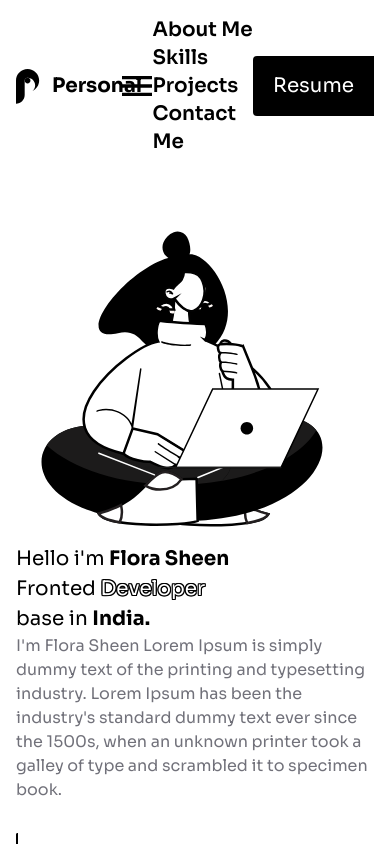
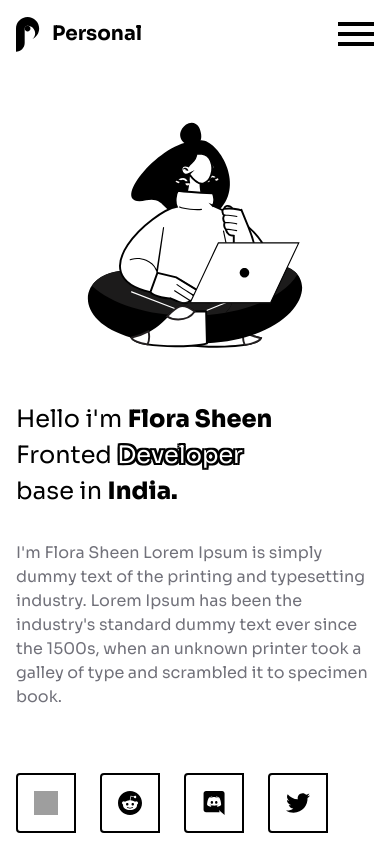
Before and after one commit to Vale1702/portfolio-v1, a React (Vite) app: page / in a window 390 px wide. Shown: the top 844 px of the page. Built offline with nearby package versions, Linux system fonts and the light colour scheme; grey boxes are pictures that could not be loaded.

Commit message:
Ajustes en media-querys

```diff
--- a/index.html
+++ b/index.html
@@ -2,6 +2,7 @@
 <html lang="en">
   <head>
     <meta charset="UTF-8" />
+    <meta name="viewport" content="width=device-width, initial-scale=1.0" />
     <link rel="icon" type="image/svg+xml" href="/vite.svg" />
     <link rel="preconnect" href="https://fonts.googleapis.com">
     <link rel="preconnect" href="https://fonts.gstatic.com" crossorigin>
--- a/src/components/Header.tsx
+++ b/src/components/Header.tsx
@@ -6,7 +6,7 @@ function Header(){
     return(
 
         <header className="header">
-            <div className="header__brant">
+            <div className="header__brand">
                 <img src={logo} alt="Flora Sheen Portfolio" className="header__logo" />
                 <span className="header__title">Personal</span>
             </div>
--- a/src/components/Main.tsx
+++ b/src/components/Main.tsx
@@ -6,6 +6,8 @@ import twitter from '../assets/twitter.svg'
 
 function Main(){
 return(
+    <main>
+
     <section className='hero'>
         <img className='hero__image' src={hero} alt=" Girl working on a laptop" />
 
@@ -33,6 +35,8 @@ return(
         </div>
 
     </section>
+    <section className="skills"></section>
+    </main>
 )
 }
 
--- a/src/styles/globals.css
+++ b/src/styles/globals.css
@@ -59,16 +59,16 @@ ol {
   /* Error */
   --error-500: #ef4444;
 
-  --outline-width: 1px;
+  --outline-width: 2px;
 
   --max-width: 1280px;
 
 }
 
 @media (min-width: 768px) {
-  /* :root {
+  :root {
     --outline-width: 4px;
-  } */
+  }
 }
 
 @layer base {
@@ -88,7 +88,7 @@ ol {
   }
 
 .outlined{
- @apply md:font-normal ;
+ @apply font-normal;
     color: var(--primary-white);
     text-shadow: var(--outline-width) 0 var(--primary-black),
     calc(var(--outline-width) * -1) 0 var(--primary-black),
@@ -103,68 +103,73 @@ ol {
 
   /*Header*/
   .header{
-    @apply max-w-5xl flex justify-between items-center p-4 mx-auto relative;
+    @apply flex justify-between items-center p-4 max-w-7xl mx-auto relative;
   }
 
-  .header__brant{
+  .header__brand{
     @apply flex items-center gap-3
   }
 
   .header__logo{
 
   }
+
   .header__title{
-    @apply font-bold text-xl text-[var(--primary-black)]
+    @apply  text-xl font-bold text-[var(--primary-black)]
   }
+
   .header__toggle{
     @apply md:flex-none w-9 h-9 lg:hidden
   }
 
   .header__nav,
   .header__cta{
-    @apply md:hidden lg:flex items-center gap-8
+    @apply hidden lg:flex items-center gap-8
   }
 
   .header__nav ul{
-    @apply  md:flex items-center gap-8 font-semibold text-xl
+    @apply flex items-center gap-8 text-xl font-semibold
   }
 
   .header__cta{
-    @apply md:hidden lg:flex bg-black text-xl px-5  py-4 rounded-s gap-2 text-[var(--primary-white)];
+    @apply md:hidden lg:flex text-xl bg-[var(--primary-black)]  px-5  py-4 rounded-s gap-2 text-[var(--primary-white)];
   }
 
   /*Hero*/
 .hero{
-  @apply md:flex py-10 px-4 flex-row-reverse items-center justify-center gap-10
+  @apply flex flex-col items-center  justify-center gap-10 py-10 px-4
+  md:flex-row-reverse
 }
 
 .hero__content{
-  @apply md:flex flex-col justify-center gap-8
+  @apply flex flex-col justify-center gap-8 md:max-w-[50%]
 }
 
 .hero__title{
-  @apply md:font-normal text-[var(--primary-black)];
-  font-size: clamp(1.25rem, 4.5vw, 2.5rem );
+  @apply font-normal text-[var(--primary-black)];
+  font-size: clamp(1.5rem, 4.5vw, 2.5rem );
 }
 
 .hero__title strong{
-  @apply md:font-extrabold
+  @apply font-extrabold
 }
 
 .hero__description{
-  @apply md:font-normal text-base  text-[var(--zinc-500)];
+  @apply text-base font-normal   text-[var(--zinc-500)];
 }
 
 .hero__image{
-  @apply  md:w-full h-auto max-h-screen
+  @apply  w-full h-auto max-h-[30vh]
+  md:max-h-none md:w-1/2;
 }
 
 .hero__social{
-  @apply md:flex gap-6 mt-8
+  @apply flex gap-6
+  md:flex  mt-8
 }
 
 .social__link {
-  @apply md:flex items-center justify-center w-16 h-16 border-2 rounded-s
+  @apply flex items-center justify-center w-[60px] h-[60px] border-2 rounded-s
          transition-all duration-200 ease-in-out
          border-[var(--primary-black)]
          bg-[var(--primary-white)]
```
